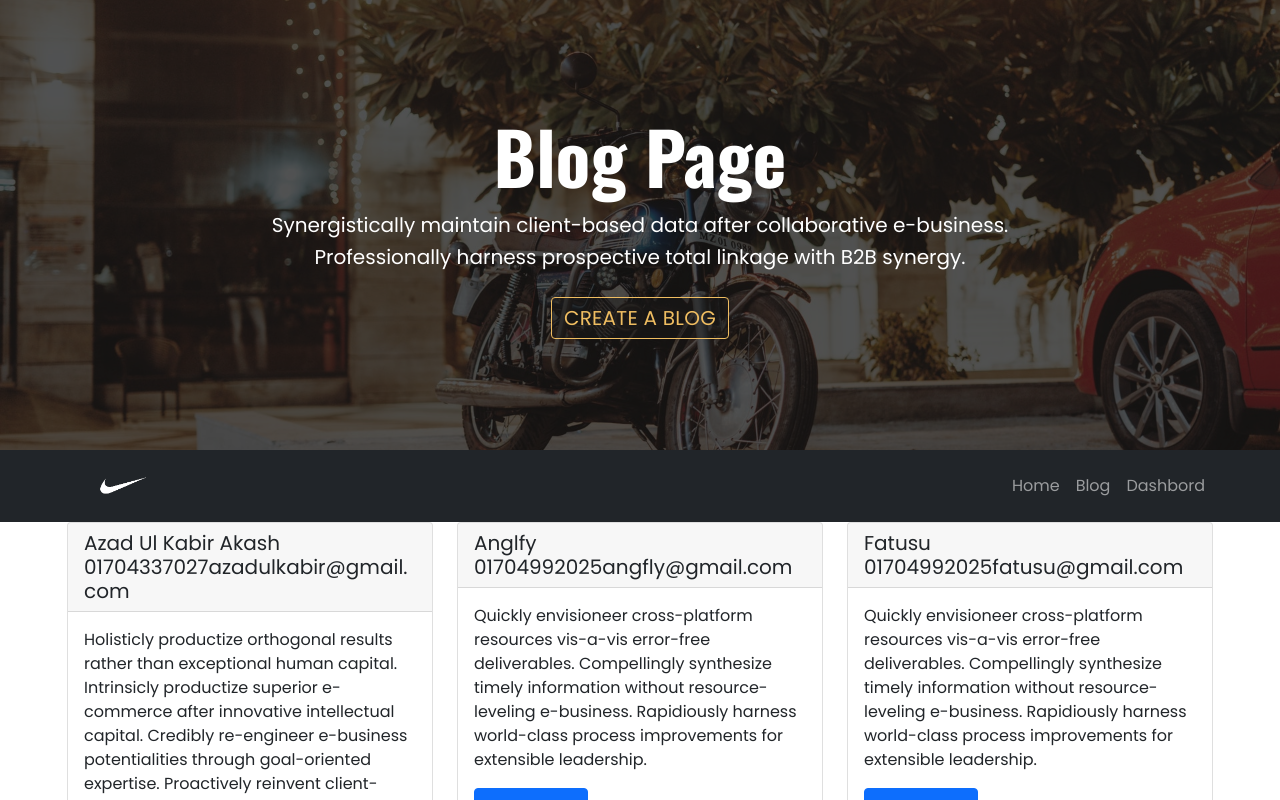
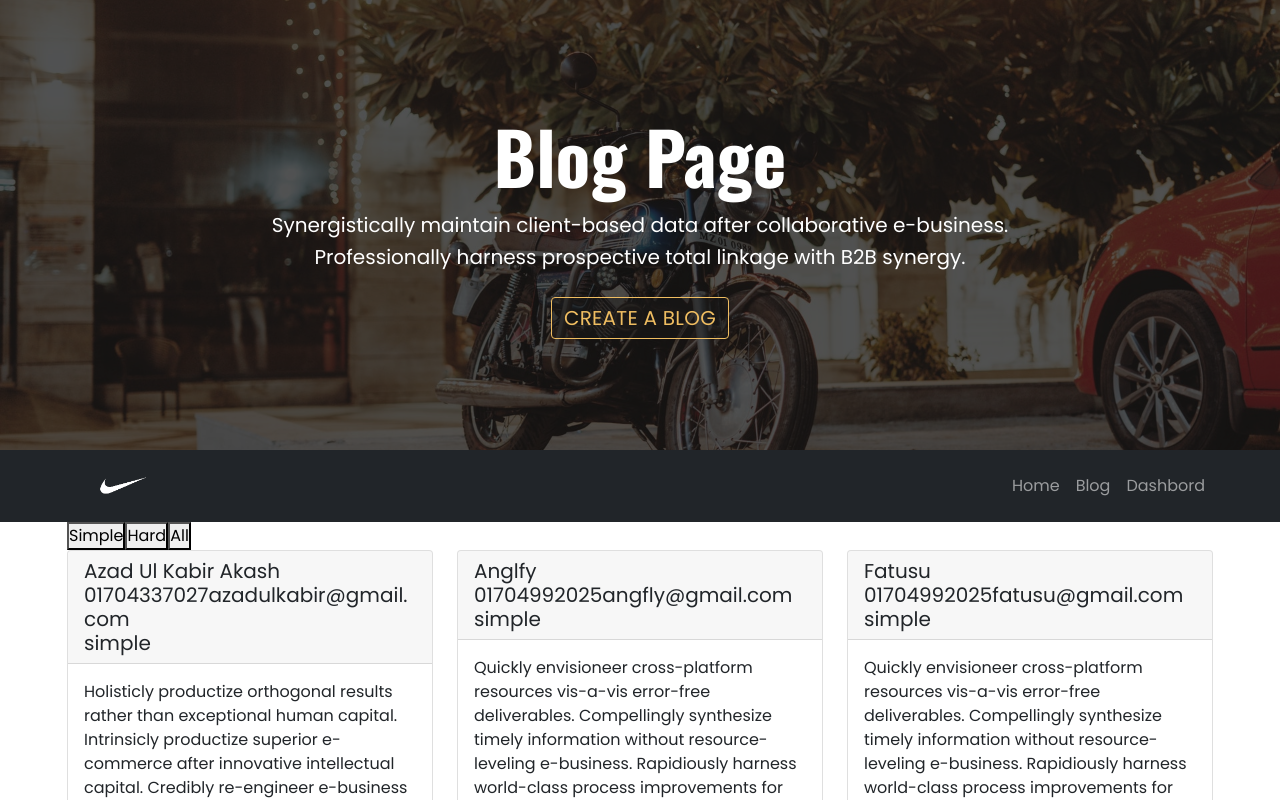
Before and after one commit to azadulkabir455/simple-blog, a React (Create React App) app: page /blog in a window 1280 px wide. Shown: the top 800 px of the page. Built offline with nearby package versions, Linux system fonts and the light colour scheme; data requests are answered from the project's data file.

Commit message:
Filter add in Blog page

```diff
--- a/json-server/db.json
+++ b/json-server/db.json
@@ -5,50 +5,64 @@
       "email": "azadulkabir@gmail.com",
       "phone": "01704337027",
       "desc": "Holisticly productize orthogonal results rather than exceptional human capital. Intrinsicly productize superior e-commerce after innovative intellectual capital. Credibly re-engineer e-business potentialities through goal-oriented expertise. Proactively reinvent client-centered infrastructures rather than end-to-end relationships. Authoritatively.",
-      "blogId": 1,
-      "id": 1
+      "id": 1,
+      "category": "simple"
     },
     {
       "name": "Anglfy",
       "phone": "01704992025",
       "email": "angfly@gmail.com",
       "desc": "Quickly envisioneer cross-platform resources vis-a-vis error-free deliverables. Compellingly synthesize timely information without resource-leveling e-business. Rapidiously harness world-class process improvements for extensible leadership.",
-      "id": 2
+      "id": 2,
+      "category": "simple"
     },
     {
       "name": "Fatusu",
       "phone": "01704992025",
       "email": "fatusu@gmail.com",
       "desc": "Quickly envisioneer cross-platform resources vis-a-vis error-free deliverables. Compellingly synthesize timely information without resource-leveling e-business. Rapidiously harness world-class process improvements for extensible leadership.",
-      "id": 3
+      "id": 3,
+      "category": "simple"
     },
     {
       "name": "Kabir khan",
       "phone": "01704992025",
       "email": "kabir@gmail.com",
       "desc": "Quickly envisioneer cross-platform resources vis-a-vis error-free deliverables. Compellingly synthesize timely information without resource-leveling e-business. Rapidiously harness world-class process improvements for extensible leadership.",
-      "id": 4
+      "id": 4,
+      "category": "hard"
     },
     {
       "name": "Akash",
       "phone": "01704992025",
       "email": "akash@gmail.com",
       "desc": "Quickly envisioneer cross-platform resources vis-a-vis error-free deliverables. Compellingly synthesize timely information without resource-leveling e-business. Rapidiously harness world-class process improvements for extensible leadership.",
-      "id": 5
+      "id": 5,
+      "category": "hard"
     },
     {
       "name": "Sultana",
       "phone": "01704992025",
       "email": "sultana@gmail.com",
       "desc": "Quickly envisioneer cross-platform resources vis-a-vis error-free deliverables. Compellingly synthesize timely information without resource-leveling e-business. Rapidiously harness world-class process improvements for extensible leadership.",
-      "id": 6
+      "id": 6,
+      "category": "hard"
     },
     {
       "name": "Vulu ram",
       "phone": "01789966545",
       "email": "vulu@gmail.com",
       "desc": "Dramatically reinvent performance based niches for inexpensive niches. Dramatically productivate premium deliverables rather than principle-centered infomediaries. Proactively productivate intermandated markets through professional.",
-      "id": 7
+      "id": 7,
+      "category": "hard"
+    },
+    {
+      "name": "Vulu ram",
+      "phone": "01789966545",
+      "email": "vulu@gmail.com",
+      "desc": "Dramatically reinvent performance based niches for inexpensive niches. Dramatically productivate premium deliverables rather than principle-centered infomediaries. Proactively productivate intermandated markets through professional.",
+      "id": 8,
+      "category": "hard"
     }
   ]
 }
--- a/src/Pages/Blog.jsx
+++ b/src/Pages/Blog.jsx
@@ -7,20 +7,27 @@ import Globalheaders from '../Globals/Headers/GlobalHeaders';
 
 const Blog = () => {
     const [blogs, setBlogs] = useState([]);
-    console.log(blogs)
+    const [filterBlogs,setFilterBlogs] = useState([])
     const [blogPage, setBlogPage] = useState();
     let blogItems = 6;
     useEffect(() => {
         getBlogs();
-    }, [])
+    }, []);
     const getBlogs = () => {
         fetch(`http://localhost:3001/comments?_page=1&_limit=${blogItems}`).then((res) => {
             res.json().then((data) => {
                 let totalBlogs = res.headers.get("x-total-count");
                 setBlogPage(Math.ceil(totalBlogs/blogItems));
-                setBlogs(data)
+                setBlogs(data);
+                setFilterBlogs(data);
             })
         })
+    }
+    const filterResult = (blogItem) => {
+        const result = filterBlogs.filter((blogcat) => {
+            return blogcat.category === blogItem;
+        });
+        setBlogs(result);
     }
     const fetchBlogs = async (currentPage) => {
      const res = await fetch(`http://localhost:3001/comments?_page=${currentPage}&_limit=${blogItems}`);
@@ -41,6 +48,9 @@ const Blog = () => {
             />
             <div className="blogArchive">
                 <Container>
+                    <button onClick={() => filterResult("simple")}>Simple</button>
+                    <button onClick={() => filterResult("hard")}>Hard</button>
+                    <button onClick={() => setBlogs(filterBlogs)}>All</button>
                     <Row>
                         {
                             blogs.map((item) =>
@@ -52,6 +62,7 @@ const Blog = () => {
                                                 {item.phone}
                                                 {item.email}
                                             </div>
+                                            <div className="category">{item.category}</div>
                                         </Card.Header>
                                         <Card.Body>
                                             <Card.Text>
```
Also changed, not shown: src/Pages/SingleBlog.jsx (line endings or trailing spaces).
